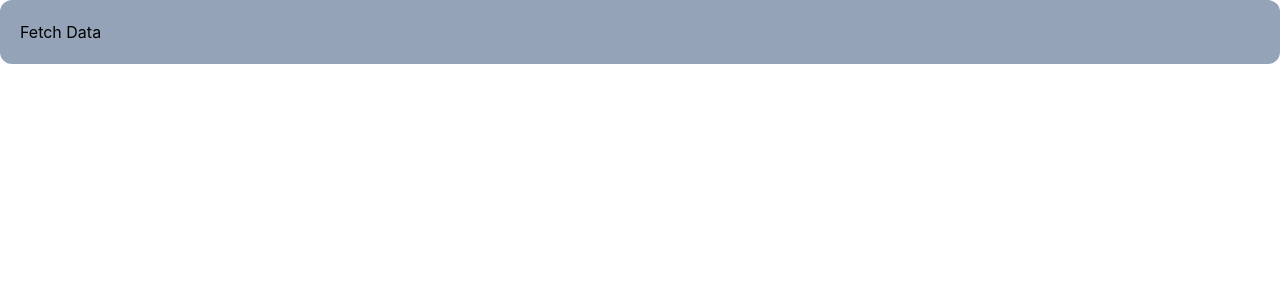
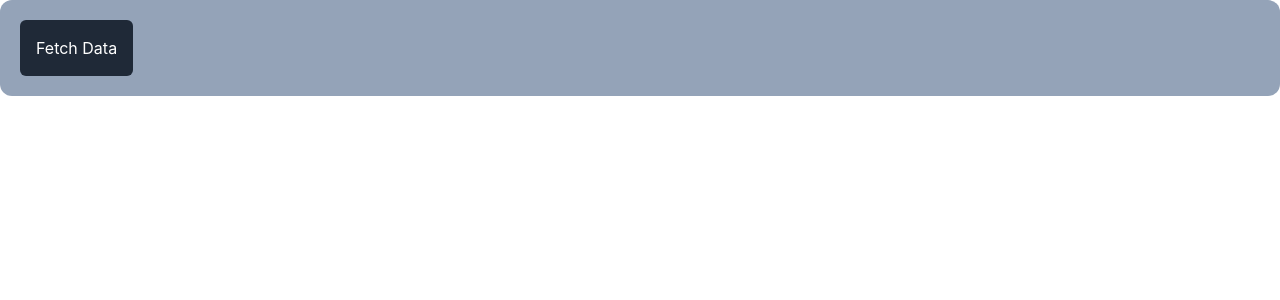
Before and after one commit to Kalynovskyi/FetchJokes, a React (Create React App) app: page / in a window 1280 px wide. Shown: the top 300 px of the page. Built offline with nearby package versions, Linux system fonts and the light colour scheme.

Commit message:
jokes component added

```diff
--- a/src/App.tsx
+++ b/src/App.tsx
@@ -1,10 +1,11 @@
 import React from "react";
 import "./App.css";
-import Button from "./components/UI/Button";
+import Jokes from "./components/Jokes";
 
 function App() {
+
     return <div className="container mx-auto bg-slate-400 p-5 rounded-xl">
-        <Button>Fetch Data</Button>
+        <Jokes></Jokes>
     </div>;
 }
 
--- /dev/null
+++ b/src/components/Jokes.tsx
@@ -0,0 +1,27 @@
+import { useEffect, useState } from "react";
+import Button from "./UI/Button";
+
+const Jokes = () => {
+    const [jokes, setJokes] = useState('');
+
+    const fetchData = async () => {
+        const response = await fetch("https://v2.jokeapi.dev/joke/Any");
+        const data = await response.json();
+
+        setJokes(JSON.stringify(data));
+    }
+
+    const handleFetchData = () => {
+        (async () => await fetchData())(); //The fuck that means
+    };
+
+    return (
+        <>
+            <Button onClick={handleFetchData}>Fetch Data</Button>
+
+            <div className="jokes-container">{jokes}</div>
+        </>
+    );
+};
+
+export default Jokes;
--- a/src/components/UI/Button.tsx
+++ b/src/components/UI/Button.tsx
@@ -1,8 +1,11 @@
 
 
 const Button = (props: ButtonProps) => {
+    const className = props.className ? props.className : '';
+    const buttonType = props.type ? props.type : 'button';
+
     return(
-        <button className={` ${props.className}`}>{props.children}</button>
+        <button onClick={props.onClick} type={buttonType} className={`bg-gray-800 text-white p-4 rounded-md hover:bg-gray-600 transition-all duration-300  ${className}`}>{props.children}</button>
     );
 }
 
--- a/src/types/types.d.ts
+++ b/src/types/types.d.ts
@@ -4,3 +4,14 @@ interface ButtonProps {
     type?: 'button' | 'submit' | 'reset';
     className?: string;
 }
+
+interface JokeJSON {
+    category: string
+    error: boolean
+    flags: {nsfw: false, religious: false, political: false, racist: false, sexist: false}
+    id: number
+    joke: string
+    lang: string
+    safe: boolean
+    type: string
+}
```
